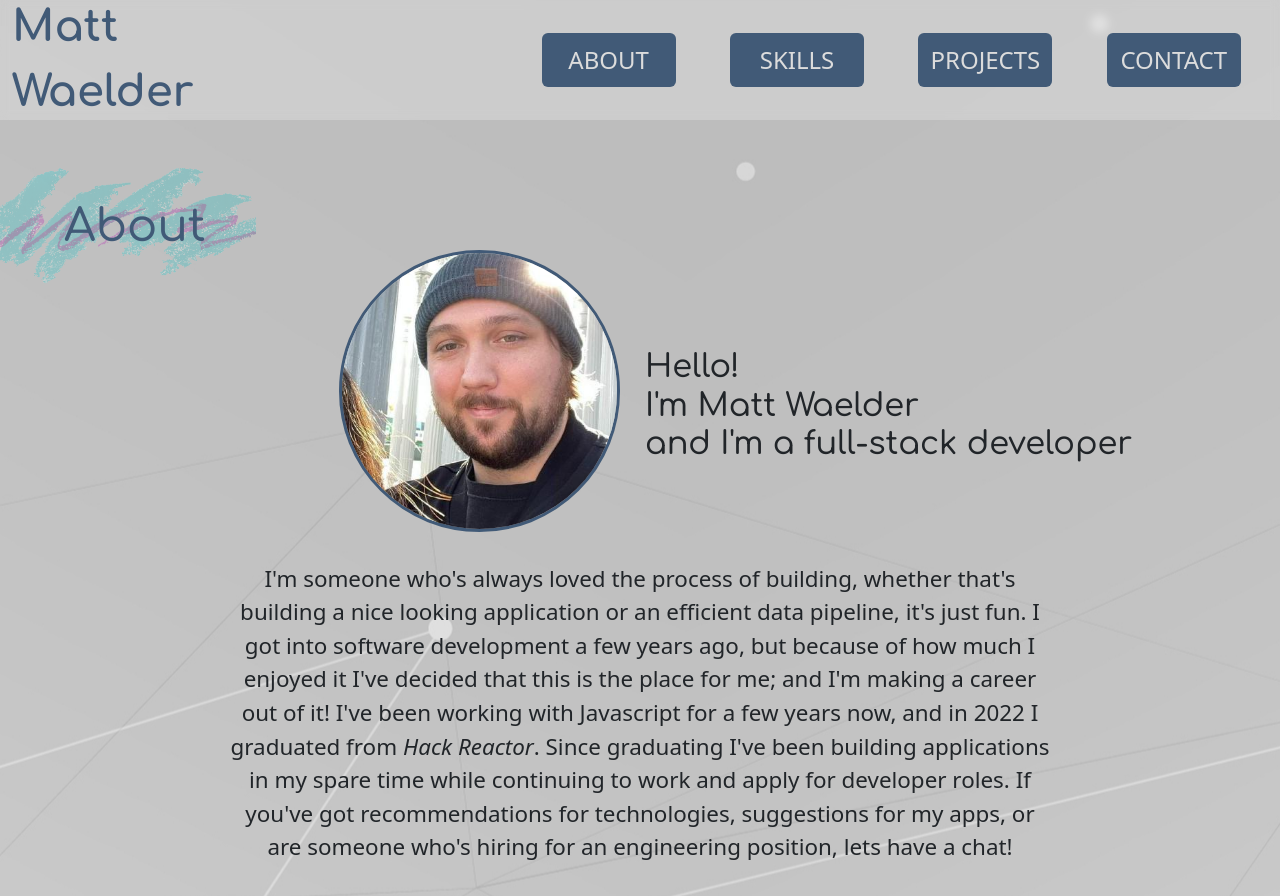
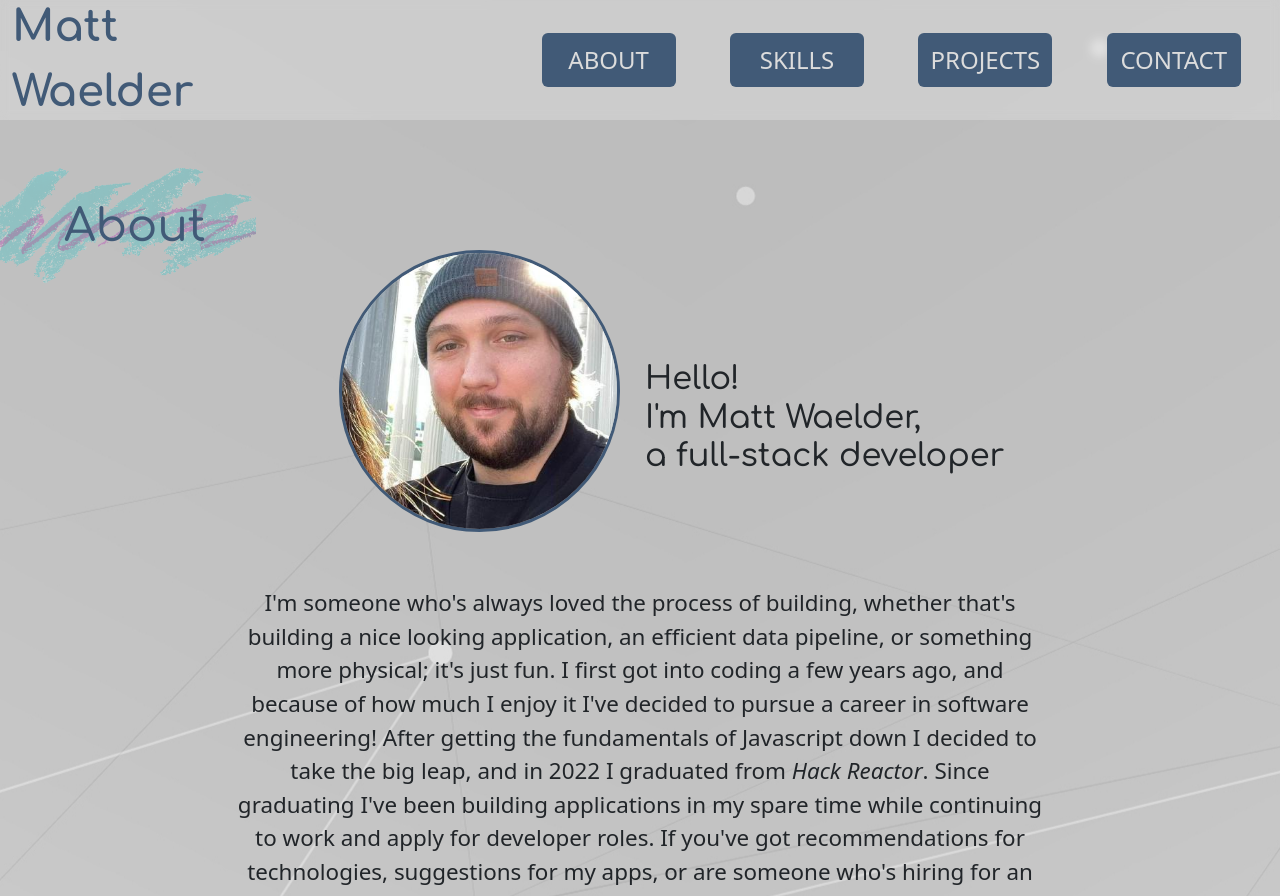
Before and after one commit to mattwaelder/portfolio, a React (Create React App) app: page / in a window 1280 px wide. Shown: the top 896 px of the page. Built offline with nearby package versions, Linux system fonts and the light colour scheme.

Commit message:
updated grammar in bio, title in bio, name for link to resume

```diff
--- a/src/components/Section/SubSections/About/About.jsx
+++ b/src/components/Section/SubSections/About/About.jsx
@@ -6,20 +6,21 @@ const About = () => {
   return (
     <div className="App__about-container">
       <h3>
-        Hello!<br></br> I'm Matt Waelder <br></br>and I'm a full-stack developer
+        Hello!<br></br> I'm Matt Waelder, <br></br>a full-stack developer
       </h3>
       <img src={profile_pic} alt="myself"></img>
       <p>
         I'm someone who's always loved the process of building, whether that's
-        building a nice looking application or an efficient data pipeline, it's
-        just fun. I got into software development a few years ago, but because
-        of how much I enjoyed it I've decided that this is the place for me; and
-        I'm making a career out of it! I've been working with Javascript for a
-        few years now, and in 2022 I graduated from <i>Hack Reactor</i>. Since
-        graduating I've been building applications in my spare time while
-        continuing to work and apply for developer roles. If you've got
-        recommendations for technologies, suggestions for my apps, or are
-        someone who's hiring for an engineering position, lets have a chat!
+        building a nice looking application, an efficient data pipeline, or
+        something more physical; it's just fun. I first got into coding a few
+        years ago, and because of how much I enjoy it I've decided to pursue a
+        career in software engineering! After getting the fundamentals of
+        Javascript down I decided to take the big leap, and in 2022 I graduated
+        from <i>Hack Reactor</i>. Since graduating I've been building
+        applications in my spare time while continuing to work and apply for
+        developer roles. If you've got recommendations for technologies,
+        suggestions for my apps, or are someone who's hiring for an engineering
+        position, let's have a chat!
       </p>
     </div>
   );
--- a/src/components/Section/SubSections/Contact/Contact.jsx
+++ b/src/components/Section/SubSections/Contact/Contact.jsx
@@ -15,7 +15,7 @@ const Contact = () => {
         className="App__contact-wrapper"
       >
         <MdArticle size={35} className="App__contact-icon" />
-        <p>Resume</p>
+        <p>My Resume</p>
       </a>
       <a
         href="https://www.github.com/mattwaelder"
```
Also changed, not shown: src/project_images/jazz.png.
